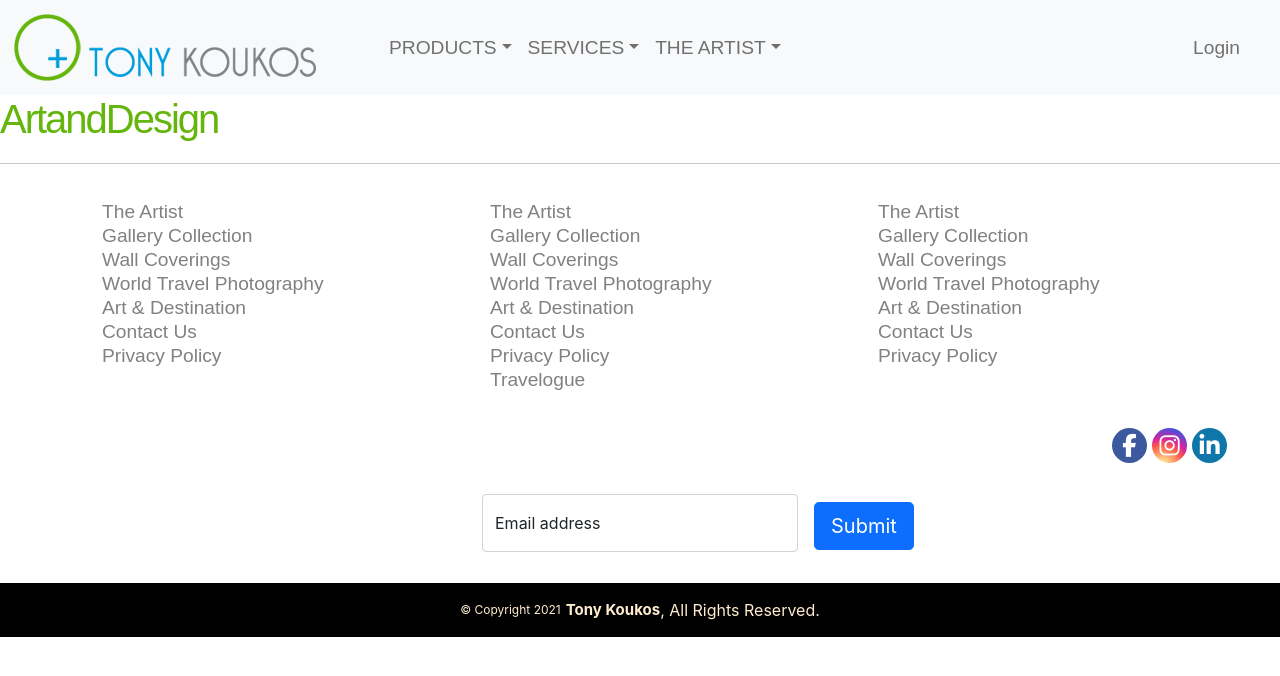
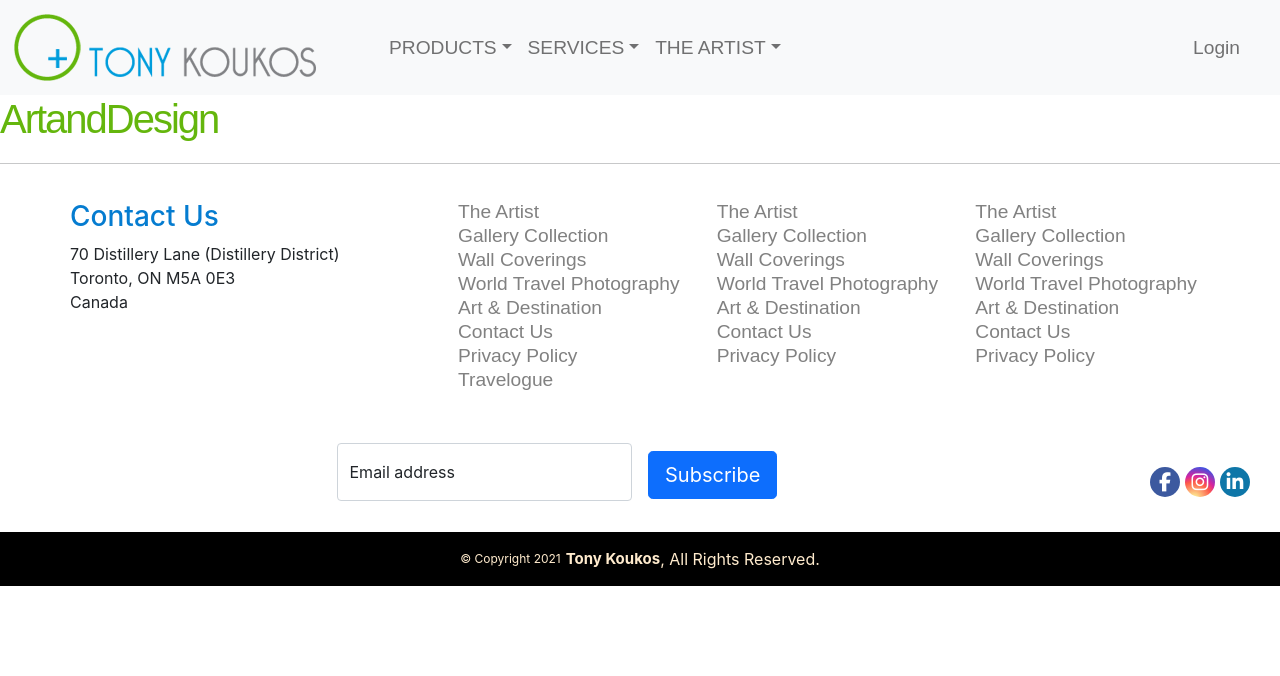
Before and after one commit to daze77/TKReactApp, a React (Create React App) app in the folder client/: page /ArtandDesign in a window 1280 px wide. Shown: the top 676 px of the page. Built offline with nearby package versions, Linux system fonts and the light colour scheme.

Commit message:
changed rows in footer

```diff
--- a/client/src/components/Footer/Footer.css
+++ b/client/src/components/Footer/Footer.css
@@ -4,33 +4,6 @@
     width: 100%
 
 }
-
-/* #footerright{
-    background-color: lightgrey;
-    color: black;
-    padding: 20px
-} */
-
-/* #footerleftimage{
-
-    background-color: slategray; */
-    /* background-image: url(../../assets/images/tracks.jpg); */
-    /* background-size: cover;
-    position:relative;
-    padding: 30px;
-} */
-
-/* #footerlefttext{
-    font-weight: bolder;
-
-} */
-
-.footerContact{
-    display: block;
-    font-size: 15px;
-    font-weight: bolder;
-}
-
 
 
 #subfooter{
@@ -47,6 +20,10 @@
 
 #subcopyright{
     font-size: 12px;
+}
+
+footer ul {
+    padding-left: 0px;
 }
 
 footer li {
@@ -79,5 +56,5 @@ footer a, a:link, a:visited, a:hover, a:active{
 
 
 .subscriptions {
-    padding: 15px 150px;
+    padding: 15px 25px;
 }
--- a/client/src/components/Footer/Footer.js
+++ b/client/src/components/Footer/Footer.js
@@ -20,7 +20,7 @@ function Footer(){
                 <div class="container">
                     <FooterLinks />
                 </div>
-                <Social />
+                {/* <Social /> */}
 
                 <Subscriptions />
                 <SubFooter />
--- a/client/src/components/Footer/FooterLinks.js
+++ b/client/src/components/Footer/FooterLinks.js
@@ -1,5 +1,7 @@
 import React from 'react'
 import {Link, Route} from 'react-router-dom'
+import AddressCard from '../../components/Address/Address'
+
 
 
 
@@ -9,21 +11,15 @@ function FooterLinks(){
     return(
         <>
 
-            <div class="row row-cols-1 row-cols-md-3">
-                <div class="col">
-                    <ul>
-                        <Link to="/TheArtist"><li>The Artist</li></Link>
-                        <Link to="/GalleryCollection"><li>Gallery Collection</li></Link>
-                        <Link to="/WallCoverings"><li>Wall Coverings</li></Link>
-                        <Link to="/WTP"><li>World Travel Photography</li></Link>
-                        <Link to="ArtandDestination"><li>Art & Destination</li></Link>
-                        <Link to="/Contact"><li>Contact Us</li></Link>
-                        <Link to="/PrivacyPolicy"><li>Privacy Policy</li></Link>
-
-                    </ul>
+            <div class="row footerLists">
+                <div class="col-lg-4 col-md-12 mb-4 mb-md-5">
+                    <h3>Contact Us</h3>
+                    <AddressCard />
                 </div>
-                <div class="col">
-                    <ul>
+                <div class="col-lg-8 col-md-12 mb-4 mb-md-0">
+                    <div class="row">
+                        <div class="col-lg-4 col-md-4 mb-4 mb-md-0">
+                            <ul >
                                 <Link to="/TheArtist"><li>The Artist</li></Link>
                                 <Link to="/GalleryCollection"><li>Gallery Collection</li></Link>
                                 <Link to="/WallCoverings"><li>Wall Coverings</li></Link>
@@ -36,7 +32,7 @@ function FooterLinks(){
 
                             </ul>
                         </div>
-                <div class="col">
+                        <div class="col-lg-4 col-md-4 mb-4 mb-md-0">
                             <ul>
                                 <Link to="/TheArtist"><li>The Artist</li></Link>
                                 <Link to="/GalleryCollection"><li>Gallery Collection</li></Link>
@@ -48,6 +44,21 @@ function FooterLinks(){
 
                             </ul>
 
+                        </div>
+                        <div class="col-lg-4 col-md-4 mb-4 mb-md-0">
+                            <ul>
+                                <Link to="/TheArtist"><li>The Artist</li></Link>
+                                <Link to="/GalleryCollection"><li>Gallery Collection</li></Link>
+                                <Link to="/WallCoverings"><li>Wall Coverings</li></Link>
+                                <Link to="/WTP"><li>World Travel Photography</li></Link>
+                                <Link to="ArtandDestination"><li>Art & Destination</li></Link>
+                                <Link to="/Contact"><li>Contact Us</li></Link>
+                                <Link to="/PrivacyPolicy"><li>Privacy Policy</li></Link>
+
+                            </ul>
+
+                        </div>
+                    </div>
                 </div>
 
 
--- a/client/src/components/Footer/Subscriptions.js
+++ b/client/src/components/Footer/Subscriptions.js
@@ -1,5 +1,6 @@
 import React, {useRef} from 'react'
 import './Footer.css'
+import Social from '../Social/Social'
 
 
 
@@ -23,38 +24,27 @@ function Subscriptions(){
 
     return(
         <>
-
-
-
-
-            <div class="row g-3 subscriptions mb-3 justify-content-center">
-                <div class="col-md-4"></div>
-                <div class=" col-md-4 ">
+            <div class="row g-3 subscriptions mb-3 ">
+                <div class="col-md-3"></div>
+                <div class=" col-md-3 ">
                     <div class="form-floating ">
                         <input type="email" class="form-control" id="floatingInputGrid" placeholder="name@example.com" ref={inputSubscriptemail}/>
                         <label for="floatingInputGrid">Email address</label>
                     </div>
                 </div>
-                <div class="col-md-4 pt-2 d-grid d-md-block">
-                    <button type="button" class="btn btn-primary btn-lg " onClick={SubscriptionSubmit} >Submit</button>
+                <div class="col-md-3 pt-2 d-grid d-md-block">
+                    <button type="button" class="btn btn-primary btn-lg " onClick={SubscriptionSubmit}>Subscribe</button>
                 </div>
+                <div class="col-md-3 pt-4">
+                    <Social />
+                </div>
+
 
             </div>
 
 
-
-
         </>
-
-
-
     )
-
-
-
-
 }
 
-
-
 export default Subscriptions
--- a/client/src/components/HomeGrid/HomeGrid.css
+++ b/client/src/components/HomeGrid/HomeGrid.css
@@ -4,14 +4,14 @@
 
 .card-img-overlay:hover{
  background-color: rgba(0,0,0,0.5);
- transition: 0.8s
+ transition: 0.7s
 
 
 }
 
 .card-img-overlay:hover .card-title{
     background-color: rgba(0,0,0,0);
-    transition: 0.8s
+    transition: 0.7s
 
 
    }
@@ -25,6 +25,7 @@
 
 }
 
+
 div.col:last-child .card-title{
     background-color: inherit;
     margin-bottom: 0px;
--- a/client/src/components/Social/Social.css
+++ b/client/src/components/Social/Social.css
@@ -15,14 +15,14 @@
 
   /*Change icons size here*/
   .social-icons .fab {
-    font-size: 1.2em;
+    font-size: 1em;
   }
   /*Change icons circle size and color here*/
   .social-icons .fab {
-    width: 35px;
-    height: 35px;
+    width: 30px;
+    height: 30px;
     /* margin: auto; */
-    line-height: 35px;
+    line-height: 30px;
     text-align: center;
     color: #FFF;
     -webkit-transition: all 0.3s ease-in-out;
@@ -50,3 +50,7 @@
   .social-icons .fab.fa-instagram{background-color:#d6249f;background: radial-gradient(circle at 30% 107%, #fdf497 0%, #fdf497 5%, #fd5949 45%,#d6249f 60%,#285AEB 90%);}
   .social-icons .fa-twitter,.social-icons .fab.fa-twitter{background-color:#32CCFE;}
   .social-icons .fa-linkedin,.social-icons .fa-linkedin-in{background-color:#0E76A8;}
+
+  .social-icons ul{
+    margin-bottom: 0px;
+  }
--- a/client/src/components/Social/Social.js
+++ b/client/src/components/Social/Social.js
@@ -7,17 +7,17 @@ function Social(){
 
     return(
         <>
-            <div class='row '>
-                <div class="col">
+            {/* <div class='row '> */}
+                {/* <div class="col"> */}
                     <div class="social-icons icon-circle icon-rotate list-unstyled list-inline">
-                        <ul class="text-center float-md-end pe-5">
+                        <ul class="text-center float-md-end align-text-bottom">
                             <li> <a href="#"><i class="fab fa-facebook-f"></i></a></li>
                             <li> <a href="#"><i class="fab fa-instagram"></i></a></li>
                             <li> <a href="#"><i class="fab fa-linkedin-in"></i></a></li>
                         </ul>
                     </div>
-                </div>
-            </div>
+                {/* </div> */}
+            {/* </div> */}
 
         </>
 
--- a/client/src/pages/Contact/Contact.js
+++ b/client/src/pages/Contact/Contact.js
@@ -1,6 +1,6 @@
 import React from 'react'
 
-import AddressCard from './Address'
+import AddressCard from '../../components/Address/Address'
 import './Contact.css'
 
 
```
Also changed, not shown: client/src/components/Address/Address.js (renamed from client/src/pages/Contact/Address.js), client/src/components/Carousel/Carousel.css (line endings or trailing spaces). Lines whose indentation alone changed are shown as unchanged.
